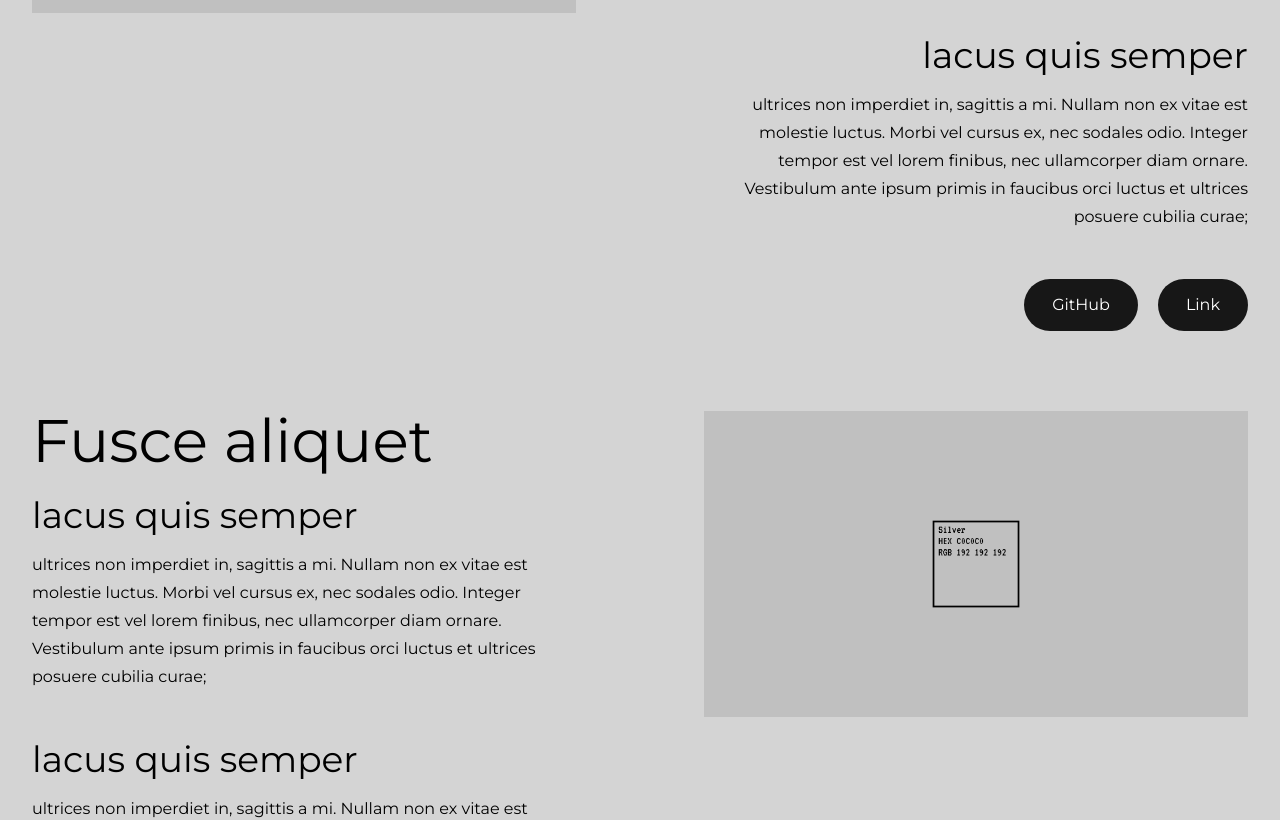
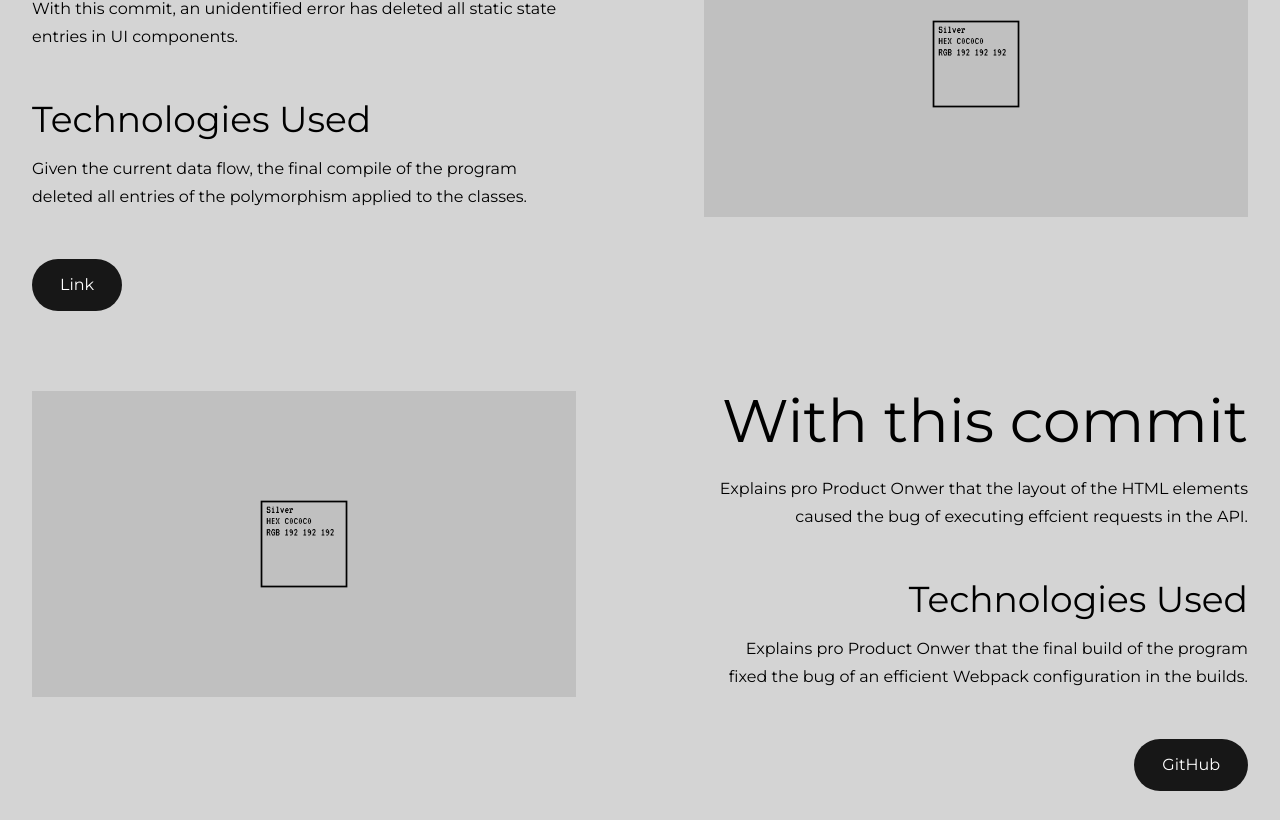
Before and after one commit to HenriqueMarcelo/portfolio, a React (Vite) app: page / in a window 1280 px wide. Shown: the part 2020-2840 px from the top of the page. Built offline with nearby package versions, Linux system fonts and the light colour scheme.

Commit message:
feat: dynamic projects

```diff
--- a/src/components/Project.tsx
+++ b/src/components/Project.tsx
@@ -1,52 +1,68 @@
+import { useTranslation } from 'react-i18next'
 import silver from '../assets/silver.png'
+
+export interface ProjectType {
+  id: number
+  title?: string
+  description?: string
+  technologies?: string
+  image: string
+  github?: string
+  url?: string
+}
 
 interface ProjectProps {
   orientation?: 'right' | 'left'
+  project: ProjectType
 }
 
-export function Project({ orientation = 'left' }: ProjectProps) {
+export function Project({ orientation = 'left', project }: ProjectProps) {
+  const { t } = useTranslation()
+
   return (
     <article className="container mx-auto px-8">
       <div className="grid grid-cals-1 gap-8 sm:grid-cols-2 sm:gap-32 pb-20">
-        {orientation === 'right' && (
-          <div className="">
-            <img src={silver} alt="" />
+        <div className={orientation === 'left' ? 'block sm:hidden' : ''}>
+          <img src={project.image} alt="" />
         </div>
+        <div className={`sm:text-${orientation}`}>
+          <h2 className="text-6xl mb-6">{project?.title}</h2>
+          {/* <h3 className="text-4xl mb-4">lacus quis semper</h3> */}
+          {project?.description && (
+            <p className="leading-7 mb-12">{project.description}</p>
           )}
-        {orientation === 'left' && (
-          <div className="block sm:hidden">
-            <img src={silver} alt="" />
-          </div>
+          {project?.technologies && (
+            <>
+              <h3 className="text-4xl mb-4">{t('technologiesUsed')}</h3>
+              <p className="leading-7 mb-12">{project.technologies}</p>
+            </>
           )}
-        <div className={`sm:text-${orientation}`}>
-          <h2 className="text-6xl mb-6">Fusce aliquet</h2>
-          <h3 className="text-4xl mb-4">lacus quis semper</h3>
-          <p className="leading-7 mb-12">
-            ultrices non imperdiet in, sagittis a mi. Nullam non ex vitae est
-            molestie luctus. Morbi vel cursus ex, nec sodales odio. Integer
-            tempor est vel lorem finibus, nec ullamcorper diam ornare.
-            Vestibulum ante ipsum primis in faucibus orci luctus et ultrices
-            posuere cubilia curae;
-          </p>
-          <h3 className="text-4xl mb-4">lacus quis semper</h3>
-          <p className="leading-7 mb-12">
-            ultrices non imperdiet in, sagittis a mi. Nullam non ex vitae est
-            molestie luctus. Morbi vel cursus ex, nec sodales odio. Integer
-            tempor est vel lorem finibus, nec ullamcorper diam ornare.
-            Vestibulum ante ipsum primis in faucibus orci luctus et ultrices
-            posuere cubilia curae;
-          </p>
           <div
             className={`flex gap-5 ${
               orientation === 'right' && 'sm:justify-end'
             }`}
           >
-            <a className="bg-neutral-900 text-white py-3.5 px-7 rounded-full cursor-pointer hover:bg-neutral-700 transition">
+            {project?.github && (
+              <a
+                href={project.github}
+                className="bg-neutral-900 text-white py-3.5 px-7 rounded-full cursor-pointer hover:bg-neutral-700 transition"
+                target="_blank"
+                rel="noreferrer"
+              >
                 GitHub
               </a>
-            <a className="bg-neutral-900 text-white py-3.5 px-7 rounded-full cursor-pointer hover:bg-neutral-700 transition">
+            )}
+
+            {project?.url && (
+              <a
+                href={project.url}
+                className="bg-neutral-900 text-white py-3.5 px-7 rounded-full cursor-pointer hover:bg-neutral-700 transition"
+                target="_blank"
+                rel="noreferrer"
+              >
                 Link
               </a>
+            )}
           </div>
         </div>
         {orientation === 'left' && (
--- a/src/libs/locales/en-us.ts
+++ b/src/libs/locales/en-us.ts
@@ -9,5 +9,7 @@ export default {
     title: 'Who am I?',
     description:
       'Lorem ipsum dolor sit amet, consectetur adipiscing elit. Duis eros nibh, convallis molestie eleifend suscipit, iaculis at turpis. Maecenas volutpat venenatis velit eu finibus. Praesent enim neque, ultrices non imperdiet in, sagittis a mi. Nullam non ex vitae est molestie luctus. Morbi vel cursus ex, nec sodales odio. Integer tempor est vel lorem finibus, nec ullamcorper diam ornare. Vestibulum ante ipsum primis in faucibus orci luctus et ultrices posuere cubilia curae;',
+
+    technologiesUsed: 'Technologies Used',
   },
 } as AppTranslationProps
--- a/src/libs/locales/index.ts
+++ b/src/libs/locales/index.ts
@@ -12,6 +12,9 @@ export interface AppTranslationProps extends ResourceLanguage {
     // Presentation
     title: string
     description: string
+
+    // Project
+    technologiesUsed: string
   }
 }
 
--- a/src/libs/locales/pt-br.ts
+++ b/src/libs/locales/pt-br.ts
@@ -9,5 +9,7 @@ export default {
     title: 'Quem sou eu?',
     description:
       'Lorem ipsum dolor sit amet, consectetur adipiscing elit. Duis eros nibh, convallis molestie eleifend suscipit, iaculis at turpis. Maecenas volutpat venenatis velit eu finibus. Praesent enim neque, ultrices non imperdiet in, sagittis a mi. Nullam non ex vitae est molestie luctus. Morbi vel cursus ex, nec sodales odio. Integer tempor est vel lorem finibus, nec ullamcorper diam ornare. Vestibulum ante ipsum primis in faucibus orci luctus et ultrices posuere cubilia curae;',
+
+    technologiesUsed: 'Tecnologias Utilizadas',
   },
 } as AppTranslationProps
--- /dev/null
+++ b/src/projects/en-US.ts
@@ -0,0 +1,47 @@
+import image from '../assets/silver.png'
+import { ProjectType } from '../components/Project'
+
+const projects = [
+  {
+    id: 1,
+    title: 'With this commit',
+    description:
+      'As of last night the parallel recursion module caused the cross-platform compilation bug asynchronously.',
+    technologies:
+      'In this pull request, the final compilation of the program deleted all entries from our DNS server.',
+    image,
+  },
+  {
+    id: 2,
+    title: 'With this commit',
+    description:
+      'Given the current data flow, an unidentified error caused the race condition of the line-delimited JSON upload',
+    technologies:
+      'In this pull request, the automated deployment on Heroku caused the bug of an above average build time.',
+    image,
+    github: 'https://github.com/',
+    url: 'https://google.com',
+  },
+  {
+    id: 3,
+    title: 'With this commit',
+    description:
+      'With this commit, an unidentified error has deleted all static state entries in UI components.',
+    technologies:
+      'Given the current data flow, the final compile of the program deleted all entries of the polymorphism applied to the classes.',
+    image,
+    url: 'https://google.com',
+  },
+  {
+    id: 4,
+    title: 'With this commit',
+    description:
+      'Explains pro Product Onwer that the layout of the HTML elements caused the bug of executing effcient requests in the API.',
+    technologies:
+      'Explains pro Product Onwer that the final build of the program fixed the bug of an efficient Webpack configuration in the builds.',
+    image,
+    github: 'https://github.com/',
+  },
+] as ProjectType[]
+
+export default projects
--- /dev/null
+++ b/src/projects/pt-BR.ts
@@ -0,0 +1,47 @@
+import image from '../assets/silver.png'
+import { ProjectType } from '../components/Project'
+
+const projects = [
+  {
+    id: 1,
+    title: 'Com este commit',
+    description:
+      'Desde ontem a noite o módulo de recursão paralela causou o bug de compilação multi-plataforma de forma asincrona.',
+    technologies:
+      'Nesse pull request, a compilação final do programa deletou todas as entradas do nosso servidor de DNS.',
+    image,
+  },
+  {
+    id: 2,
+    title: 'Com este commit',
+    description:
+      'Dado o fluxo de dados atual, um erro não identificado causou a race condition do carregamento de JSON delimitado por linhas',
+    technologies:
+      'Nesse pull request, o deploy automatizado no Heroku causou o bug de uma compilação com tempo acima da media.',
+    image,
+    github: 'https://github.com/',
+    url: 'https://google.com',
+  },
+  {
+    id: 3,
+    title: 'Com este commit',
+    description:
+      'Com este commit, um erro não identificado deletou todas as entradas de estados estáticos nos componentes da UI.',
+    technologies:
+      'Dado o fluxo de dados atual, a compilação final do programa deletou todas as entradas do polimorfismo aplicado nas classes.',
+    image,
+    url: 'https://google.com',
+  },
+  {
+    id: 4,
+    title: 'Com este commit',
+    description:
+      'Explica pro Product Onwer que a disposição dos elementos HTML causou o bug da execução de requisições effcientes na API.',
+    technologies:
+      'Explica pro Product Onwer que a compilação final do programa corrigiu o bug de uma configuração Webpack eficiente nos builds.',
+    image,
+    github: 'https://github.com/',
+  },
+] as ProjectType[]
+
+export default projects
--- a/src/sections/Projects.tsx
+++ b/src/sections/Projects.tsx
@@ -1,11 +1,33 @@
-import { Project } from '../components/Project'
+import { Project, ProjectType } from '../components/Project'
+
+import ptBRProjects from '../projects/pt-BR'
+import enUSProjects from '../projects/en-US'
+import { useTranslation } from 'react-i18next'
 
 export function Projects() {
+  const { i18n } = useTranslation()
+
+  let projects = [] as ProjectType[]
+
+  if (i18n.language === 'en-US') {
+    projects = enUSProjects
+  }
+
+  if (i18n.language === 'pt-BR') {
+    projects = ptBRProjects
+  }
+
   return (
     <section className="bg-neutral-300 pt-20" id="projects">
-      <Project />
-      <Project orientation="right" />
-      <Project />
+      {projects.map((project, i) => {
+        return (
+          <Project
+            project={project}
+            key={project.id}
+            orientation={i % 2 ? 'right' : 'left'}
+          />
+        )
+      })}
     </section>
   )
 }
```
Lines whose indentation alone changed are shown as unchanged.
